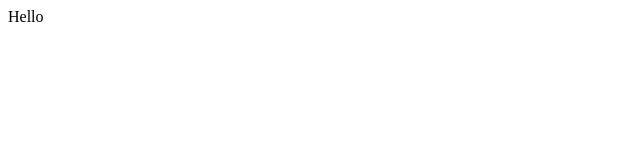
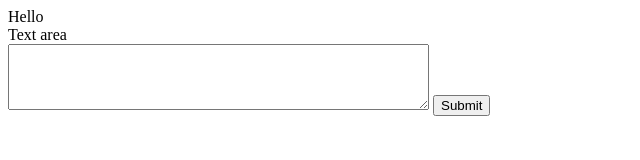
Before and after one commit to dwram/Single-Page-Notes, a website: page index.html in a window 1280 px wide. Shown: the whole page, without its empty margins (0-640 px from the left). Drawn offline with Linux system fonts and the light colour scheme.

Commit message:
Prevented form default

```diff
--- a/index.html
+++ b/index.html
@@ -13,8 +13,11 @@
 <body>
 
 <div id="app">Hello</div>
-
-
+<label for="text_area">Text area</label>
+<form id="text" method="get" action="#note/new">
+    <textarea id="text_area" name="text_area" rows="4" cols="50"></textarea>
+    <input type="submit">
+</form>
 
 </body>
 </html>
--- a/note-controller.js
+++ b/note-controller.js
@@ -24,6 +24,16 @@ console.log("Note controller...");
         exports.NoteController = NoteController;
 
         this.cl = new NoteController()
+
+
+        const form = document.getElementById("text");
+        form.addEventListener("submit", showNoteCurrentPage);
+
+        function showNoteCurrentPage(event) {
+            console.log(event)
+            event.preventDefault();
+        }
     }
 
+
 })(this);
```
